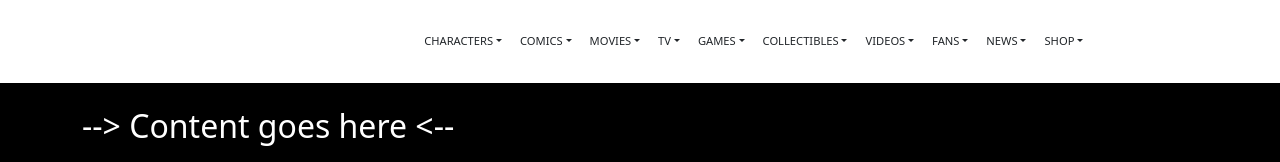
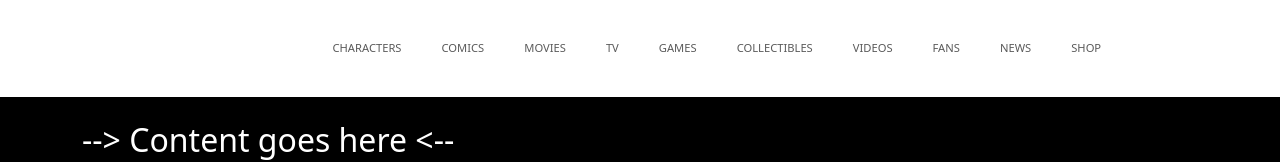
Before and after one commit to PaoloWD/vite-comics, a Vue app: page / in a window 1280 px wide. Shown: the top 162 px of the page. Built offline with nearby package versions, Linux system fonts and the light colour scheme.

Commit message:
change navbar

```diff
--- a/src/components/Navbar.vue
+++ b/src/components/Navbar.vue
@@ -4,22 +4,48 @@
       <nav>
         <img src="../../public/img/favicon.ico" alt="" />
       </nav>
-      <div class="d-flex justify-content-between gap-3">
+      <div class="d-flex justify-content-between">
         <div v-for="item in items">
-          <div class="dropdown">
+          <div class="navbar navbar-expand-lg">
+            <div class="container-fluid">
               <button
-              class="btn dropdown-toggle"
+                class="navbar-toggler"
                 type="button"
+                data-bs-toggle="collapse"
+                aria-expanded="false"
+                aria-label="Toggle navigation"
+              >
+                <span class="navbar-toggler-icon"></span>
+              </button>
+              <div class="collapse navbar-collapse" id="navbarNavDarkDropdown">
+                <ul class="navbar-nav">
+                  <li class="nav-item dropdown">
+                    <a
+                      class="nav-link dropdown-toggle"
+                      href="#"
+                      role="button"
                       data-bs-toggle="dropdown"
                       aria-expanded="false"
                     >
                       {{ item }}
-            </button>
+                    </a>
                     <ul class="dropdown-menu">
-              <li><a class="dropdown-item" href="#">Action</a></li>
-              <li><a class="dropdown-item" href="#">Another action</a></li>
-              <li><a class="dropdown-item" href="#">Something else here</a></li>
+                      <li><a class="dropdown-item px-3" href="#">Action</a></li>
+                      <li>
+                        <a class="dropdown-item px-3" href="#"
+                          >Another action</a
+                        >
+                      </li>
+                      <li>
+                        <a class="dropdown-item px-3" href="#"
+                          >Something else here</a
+                        >
+                      </li>
                     </ul>
+                  </li>
+                </ul>
+              </div>
+            </div>
           </div>
         </div>
       </div>
@@ -54,7 +80,10 @@ export default {
 img {
   width: 40px;
 }
-button {
+.dropdown-toggle::after {
+  display: none;
+}
+a {
   font-size: 0.7rem;
   padding: 1rem 0;
   text-decoration: none;
--- a/src/components/TheFooter.vue
+++ b/src/components/TheFooter.vue
@@ -38,7 +38,8 @@ export default {
   methods: {},
 };
 </script>
-<style scoped>
+<style scoped lang="scss">
+@use "../../src/styles/variables" as *;
 img {
   width: 30px;
 }
@@ -49,5 +50,9 @@ a {
 .btn-footer {
   border: 1px solid blue;
   border-radius: 0;
+  &:hover {
+    border: 1px solid blue;
+    transform: scale(1.1);
+  }
 }
 </style>
```
Lines whose indentation alone changed are shown as unchanged.
